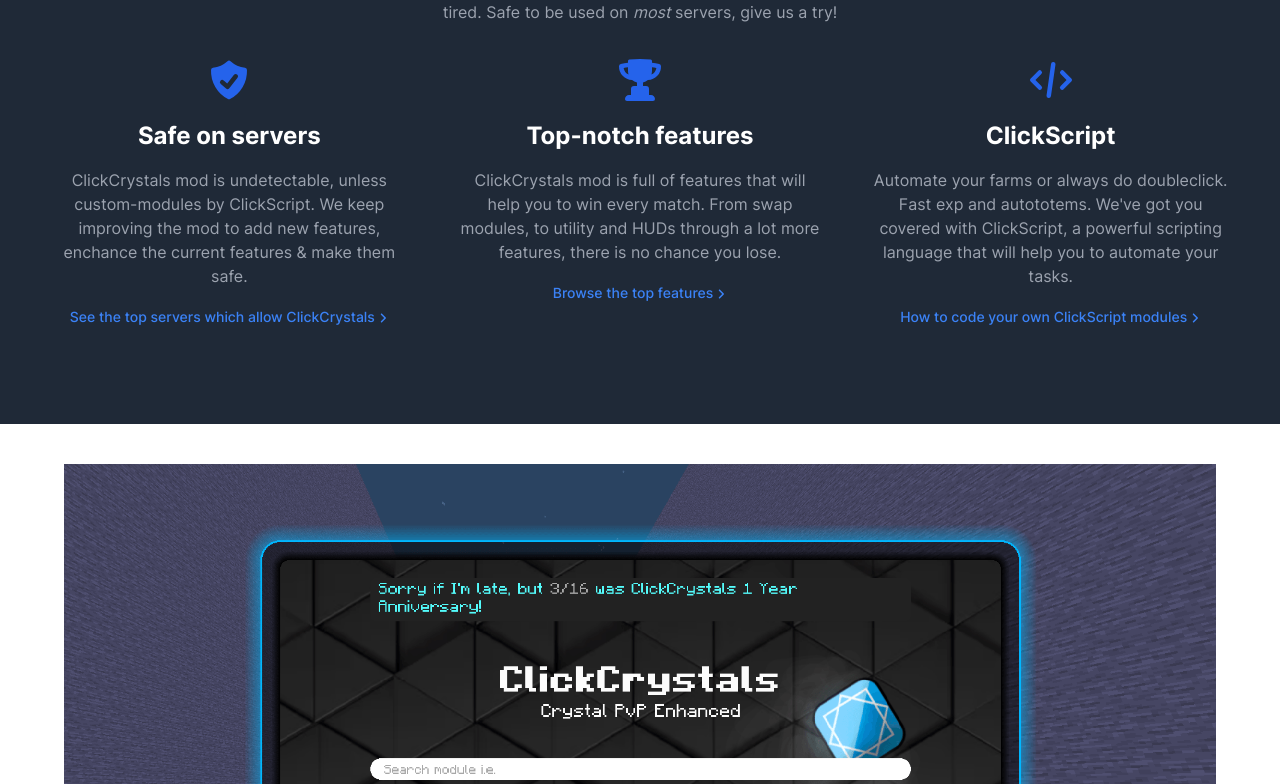
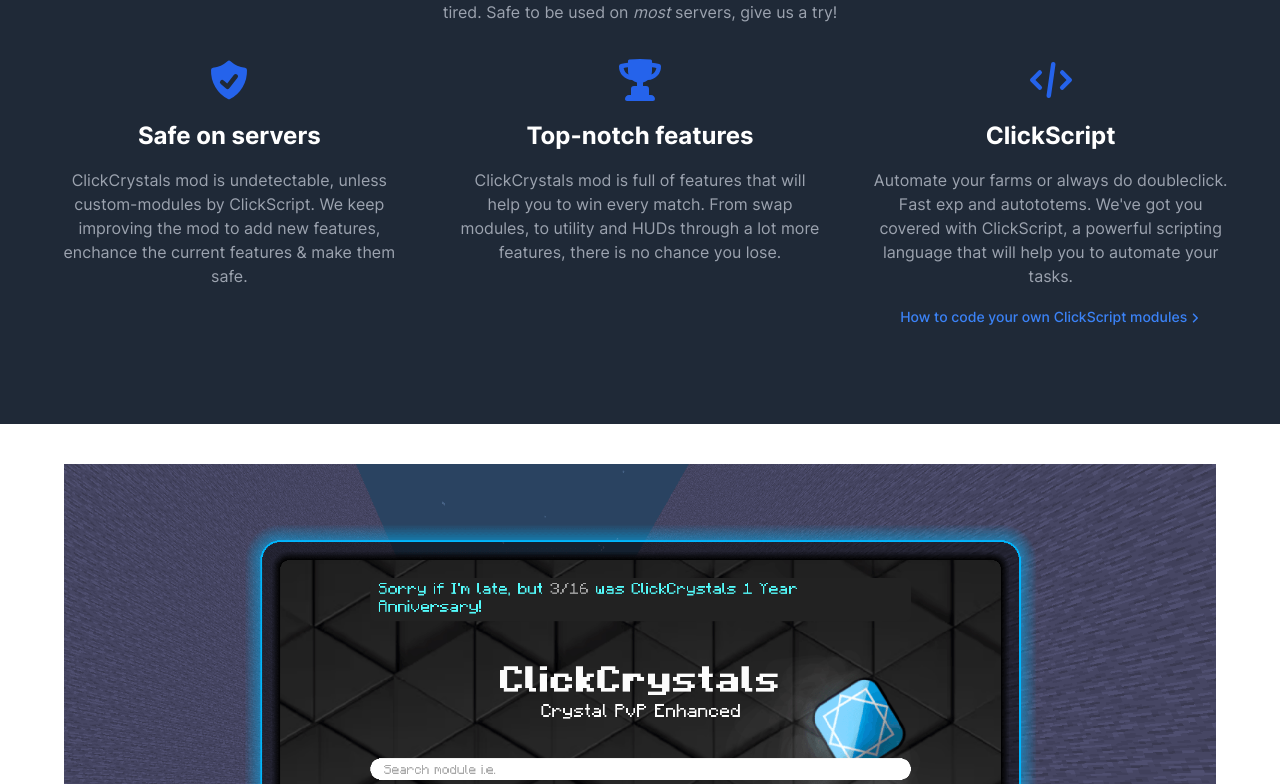
Before and after one commit to thetrouper/clickcrystals.xyz, a Next.js app: page / in a window 1280 px wide. Shown: the part 1216-2000 px from the top of the page. Built offline with nearby package versions, Linux system fonts and the light colour scheme.

Commit message:
remove required feature links

```diff
--- a/components/Sections/Features/Feature.tsx
+++ b/components/Sections/Features/Feature.tsx
@@ -6,11 +6,11 @@
   icon: React.ElementType;
   title: string;
   desc: string;
-  linkTitle: string;
-  linkUrl: string;
+  linkTitle?: string | boolean;
+  linkUrl?: string | boolean;
 }
 
-const Feature = ({ icon: Icon, title, desc, linkTitle, linkUrl }: FeatureProps) => {
+const Feature = ({ icon: Icon, title, desc, linkTitle = false, linkUrl = false }: FeatureProps) => {
   return (
     <div className="text-center mb-8">
       <Icon className="text-blue-600 w-12 h-12 mb-4 mx-auto" />
@@ -18,9 +18,11 @@
       <p className="text-gray-400 mb-4">
         {desc}
       </p>
-      <Link href={linkUrl} className="text-blue-500 text-sm font-medium group">{linkTitle}
-        <FontAwesomeIcon icon={faAngleRight} className="size-3 ml-[2px] inline-flex text-blue-500 group-hover:ml-2 transition-all duration-75" />
-      </Link>
+      {linkTitle && (
+        <Link href={linkUrl} className="text-blue-500 text-sm font-medium group">{linkTitle}
+          <FontAwesomeIcon icon={faAngleRight} className="size-3 ml-[2px] inline-flex text-blue-500 group-hover:ml-2 transition-all duration-75" />
+        </Link>
+      )}
     </div>
   )
 }
--- a/components/Sections/Features/FeaturesGrid.tsx
+++ b/components/Sections/Features/FeaturesGrid.tsx
@@ -6,22 +6,18 @@
     icon: ShieldCheckIcon,
     title: "Safe on servers",
     desc: "ClickCrystals mod is undetectable, unless custom-modules by ClickScript. We keep improving the mod to add new features, enchance the current features & make them safe.",
-    linkTitle: "See the top servers which allow ClickCrystals",
-    linkUrl: "#"
   },
   {
     icon: TrophyIcon,
     title: "Top-notch features",
     desc: "ClickCrystals mod is full of features that will help you to win every match. From swap modules, to utility and HUDs through a lot more features, there is no chance you lose.",
-    linkTitle: "Browse the top features",
-    linkUrl: "#"
   },
   {
     icon: CodeBracketIcon,
     title: "ClickScript",
     desc: "Automate your farms or always do doubleclick. Fast exp and autototems. We've got you covered with ClickScript, a powerful scripting language that will help you to automate your tasks.",
     linkTitle: "How to code your own ClickScript modules",
-    linkUrl: "#"
+    linkUrl: "https://bit.ly/ccs-wiki"
   }
 ]
 
```
